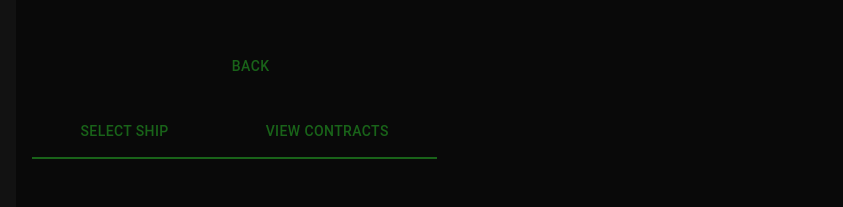
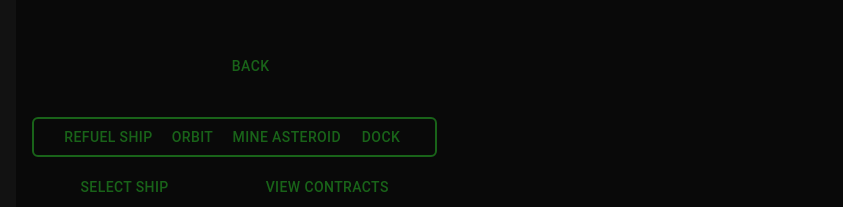
Before and after one commit to Kryanu/space-traders-react, a React (Vite) app: page /console in a window 1280 px wide. Shown: the top 207 px of the page, without its empty margins (0-843 px from the left). Built offline with nearby package versions, Linux system fonts and the light colour scheme; no server answers; what pocketbase would draw is missing.

Commit message:
Final Commit

```diff
--- a/src/components/molecules/ActionRow/ActionRow.jsx
+++ b/src/components/molecules/ActionRow/ActionRow.jsx
@@ -1,6 +1,6 @@
 import { Button } from '@mui/material';
-export default function ActionRow(props) {
-  const { actions } = props;
+export default function ActionRow({ actions, style }) {
+  const classes = `${style}`;
 
   const buttons = actions.map((action, index) => {
     return (
@@ -15,5 +15,5 @@ export default function ActionRow(props) {
     );
   });
 
-  return <div className='mr-10'>{buttons}</div>;
+  return <div className={classes}>{buttons}</div>;
 }
--- a/src/components/organisms/Map/map.jsx
+++ b/src/components/organisms/Map/map.jsx
@@ -41,6 +41,7 @@ export default function Map({ data, title, activeShipLocation }) {
 
   const queryClient = useQueryClient();
   const ships = queryClient.getQueryData(['ships']);
+
   const shipLocations = ships.map((ship) => {
     return ship.nav.waypointSymbol;
   });
@@ -71,7 +72,7 @@ export default function Map({ data, title, activeShipLocation }) {
             dataKey='x'
             tick={true}
             hide={false}
-            // axisLine={false}
+            axisLine={false}
             type='number'
             name='X'
             strokeDasharray='3 3'
@@ -80,7 +81,7 @@ export default function Map({ data, title, activeShipLocation }) {
             dataKey='y'
             tick={true}
             hide={false}
-            // axisLine={false}
+            axisLine={false}
             strokeDasharray='3 3'
             type='number'
             name='Y'
--- a/src/components/organisms/Waypoint/Waypoint_logic.js
+++ b/src/components/organisms/Waypoint/Waypoint_logic.js
@@ -10,7 +10,7 @@ export const retrieveWaypoint = async (
   setWaypoint(await API.system.getWaypoint(systemSymbol, waypointSymbol));
 };
 
-const orbitShip = async ({ token, shipSymbol, setIsToastVisible }) => {
+export const orbitShip = async ({ token, shipSymbol, setIsToastVisible }) => {
   try {
     await API.fleet.orbitShip(token, shipSymbol);
     setIsToastVisible({ isVisible: true, message: 'Orbiting...' });
@@ -44,14 +44,20 @@ const timedNavigateShip = async ({
   } catch {}
 };
 
-const dockShip = async ({ token, shipSymbol, setIsToastVisible }) => {
+export const dockShip = async ({
+  token,
+  shipSymbol,
+  setIsToastVisible,
+  setCurrentShip,
+}) => {
   try {
     await API.fleet.dockShip(token, shipSymbol);
     setIsToastVisible({ isVisible: true, message: 'Docking...' });
+    queryClient.invalidateQueries({ queryKey: ['ships'] });
   } catch {}
 };
 
-const refuelShip = async ({
+export const refuelShip = async ({
   token,
   shipSymbol,
   setIsToastVisible,
@@ -67,7 +73,11 @@ const refuelShip = async ({
   }
 };
 
-const mineAsteroid = async ({ token, shipSymbol, setIsToastVisible }) => {
+export const mineAsteroid = async ({
+  token,
+  shipSymbol,
+  setIsToastVisible,
+}) => {
   try {
     await API.fleet.mineAsteroid(token, shipSymbol);
     setIsToastVisible({ isVisible: true, message: 'Mining...' });
@@ -106,28 +116,6 @@ export const actionsConfig = (
     callBack: viewMarket,
     callBackProps: { setModalType, openModal },
   };
-  const actions = [
-    {
-      text: 'refuel Ship',
-      callBack: refuelShip,
-      callBackProps: { ...actionProps },
-    },
-    {
-      text: 'Orbit',
-      callBack: orbitShip,
-      callBackProps: { ...actionProps },
-    },
-    {
-      text: 'Mine Asteroid',
-      callBack: mineAsteroid,
-      callBackProps: { ...actionProps },
-    },
-    {
-      text: 'Dock',
-      callBack: dockShip,
-      callBackProps: { ...actionProps },
-    },
-  ];
 
   let actionRowConfig = [
     {
@@ -149,7 +137,7 @@ export const actionsConfig = (
     if (waypoint.traits.find((trait) => trait.symbol === 'MARKETPLACE')) {
       actionRowConfig.push(market);
     }
-    return actionRowConfig.concat(actions);
+    return actionRowConfig;
   }
   return actionRowConfig;
 };
--- a/src/components/pages/PlayerConsole/playerConsole.jsx
+++ b/src/components/pages/PlayerConsole/playerConsole.jsx
@@ -4,14 +4,21 @@ import { ModalSelector, useAllQueries } from './children';
 import NavBar from '../../Layouts/navbar';
 import { GameContext } from '../../../context/';
 import { Modal, MapSelector, Waypoints, ShipDetails } from '../../organisms';
-import { AgentDetails, ModalBar } from '../../molecules';
+import { ActionRow, AgentDetails, ModalBar } from '../../molecules';
 import { useQueryClient } from '@tanstack/react-query';
 import { toToken } from '../../../api/adapters';
 import { setLocationDetails } from './logic';
 import { retrieveMapWaypoints } from '../../../hooks/helpers';
+import {
+  orbitShip,
+  dockShip,
+  refuelShip,
+  mineAsteroid,
+} from '../../organisms/Waypoint/Waypoint_logic';
 
 export default function PlayerConsole() {
-  const { currentShip, selectedWaypoint } = useContext(GameContext);
+  const { currentShip, selectedWaypoint, setIsToastVisible, setCurrentShip } =
+    useContext(GameContext);
   const [location, setLocation] = useState(undefined);
   const [isModalOpen, setIsModalOpen] = useState(false);
   const [modalType, setModalType] = useState(MODAL_TYPE.ships);
@@ -21,6 +28,37 @@ export default function PlayerConsole() {
   const token = toToken(queryClient);
   const closeModal = () => setIsModalOpen(false);
   const { contracts, systems, agent, ships } = useAllQueries(token);
+
+  const shipSymbol = currentShip?.symbol;
+  const actionProps = {
+    token,
+    shipSymbol,
+    setIsToastVisible,
+    queryClient,
+    setCurrentShip,
+  };
+
+  const actions = [
+    {
+      text: 'refuel Ship',
+      callBack: refuelShip,
+      callBackProps: actionProps,
+    },
+    {
+      text: 'Orbit',
+      callBack: orbitShip,
+      callBackProps: actionProps,
+    },
+    {
+      text: 'Mine Asteroid',
+      callBack: mineAsteroid,
+      callBackProps: actionProps,
+    },
+    {
+      text: 'Dock',
+      callBack: dockShip,
+    },
+  ];
 
   useEffect(() => {
     if (!currentShip) setIsModalOpen(true);
@@ -42,9 +80,15 @@ export default function PlayerConsole() {
     <div className='flex p-8 w-full h-screen space-x-4'>
       <div className='flex flex-col w-1/3 mb-auto pb-2'>
         <NavBar route={'/'} />
-        <div className='flex items-stretch justify-between space-x-4'>
-          <AgentDetails agent={agent} />
-          <ShipDetails ship={currentShip} />
+        <div className='flex flex-col items-center space-y-4'>
+          <div className='flex w-full items-stretch justify-between space-x-4'>
+            <AgentDetails agent={agent} />
+            <ShipDetails ship={currentShip} />
+          </div>
+          <ActionRow
+            style='rounded-md border-2 border-map-green w-full'
+            actions={actions}
+          />
         </div>
 
         <ModalBar openModal={setIsModalOpen} setModalType={setModalType} />
```
Also changed, not shown: 1 other file (tests, documents, lock files or other folders).
